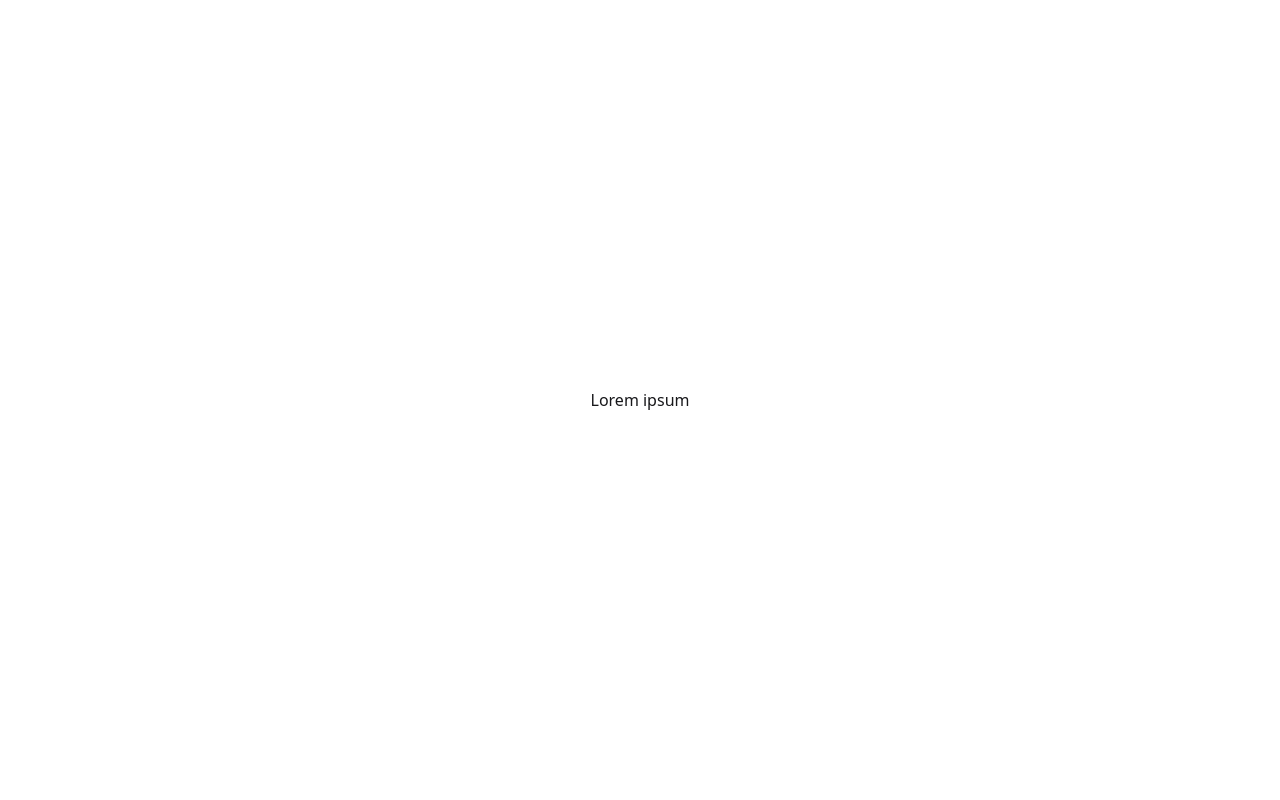
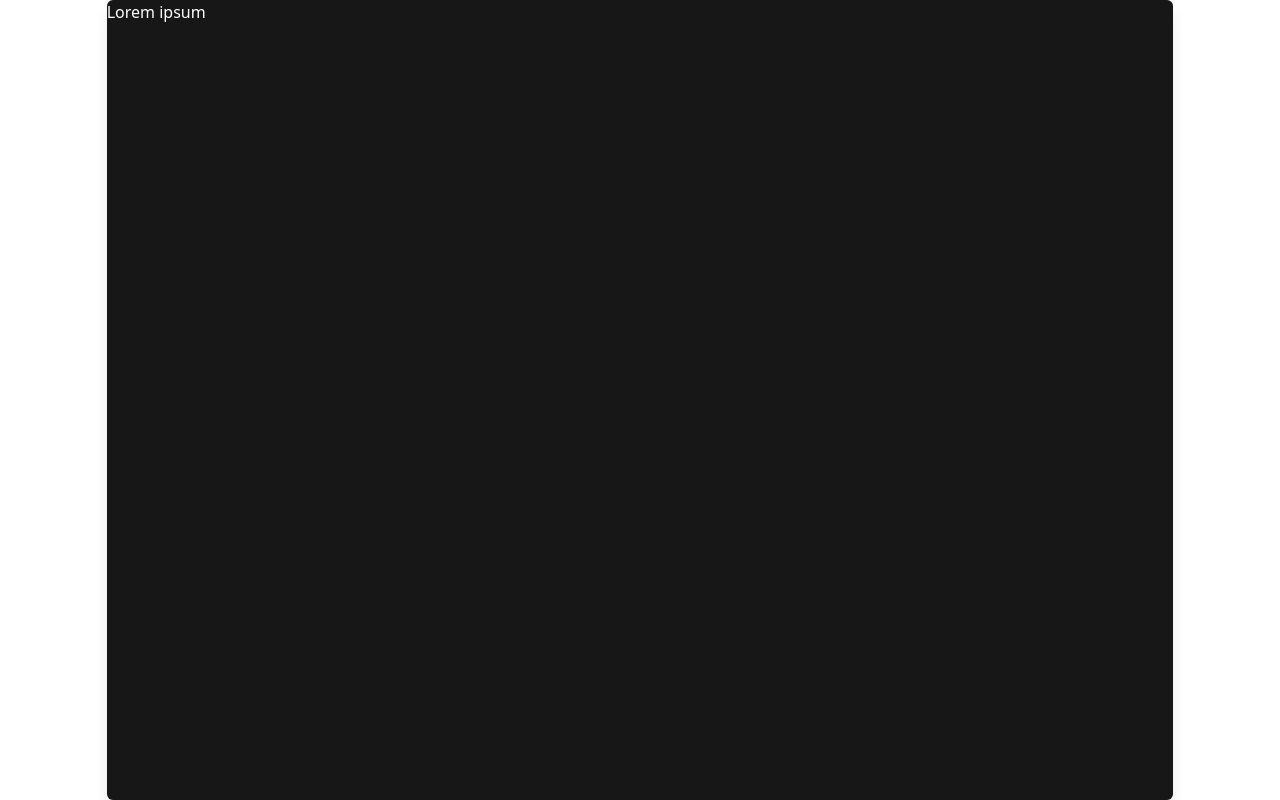
Before and after one commit to nikkehtine/decks, a React (Vite) app: page /viewer in a window 1280 px wide. Built offline with nearby package versions, Linux system fonts and the light colour scheme.

Commit message:
Add aspect raio to Viewer

```diff
--- a/src/components/slideshow/Viewer.tsx
+++ b/src/components/slideshow/Viewer.tsx
@@ -1,5 +1,12 @@
 export const Viewer = () => (
-  <article className="">
+  <article
+    className="aspect-4/3 rounded-md bg-neutral-900 text-white shadow-lg"
+    style={{
+      width: "min(100vw, calc(100vh * 4 / 3))",
+      height: "min(100vh, calc(100vw * 3 / 4))",
+    }}
+    // TODO: this CSS style was vibecoded, check out better approach later
+  >
     <span>Lorem ipsum</span>
   </article>
 );
```
